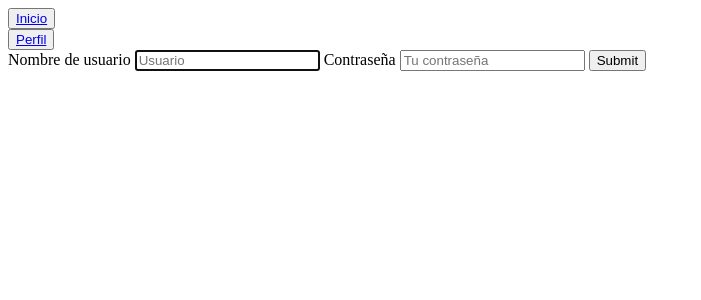
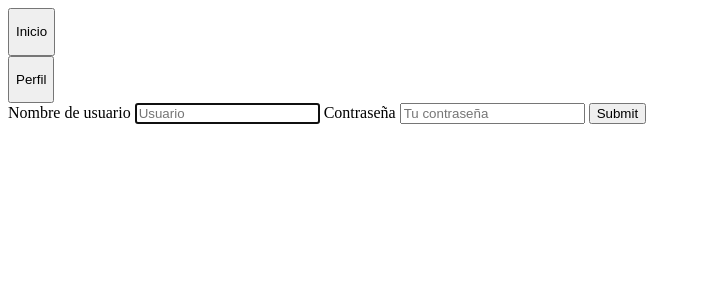
Before and after one commit to AntonioDelGreco/Proyecto-Prog2, a Flask app: page /login in a window 1280 px wide. Shown: the top 300 px of the page, without its empty margins (0-701 px from the left). Run offline with Flask 2, Linux system fonts and the light colour scheme.

Commit message:
cambio en los botones

```diff
--- a/templates/perfil.html
+++ b/templates/perfil.html
@@ -1,7 +1,7 @@
 <!DOCTYPE html>
 <html>
     <head>
-        <title></title>
+        <title>Plantilla Perfil</title>
         <meta charset="utf-8">
     </head>
 
@@ -9,9 +9,17 @@
         <div id="contenedor">
             <header>
                 <nav>
-                    <div class="boton_inicio"><button><a  href="index.html">Inicio</a></button></div>
+                    <form method="get" action="peliculas">
+                        <button class="boton-menu">
+                            <p>Inicio</p>
+                        </button>
+                    </form>
 
-                    <div class="boton_perfil"><button><a href="perfil.html">Perfil</a></button></div>
+                    <form method="get" action="perfil">
+                        <button class="boton-menu">
+                            <p>Perfil</p>
+                        </button>
+                    </form>
 
                 </nav>
             </header>
```
